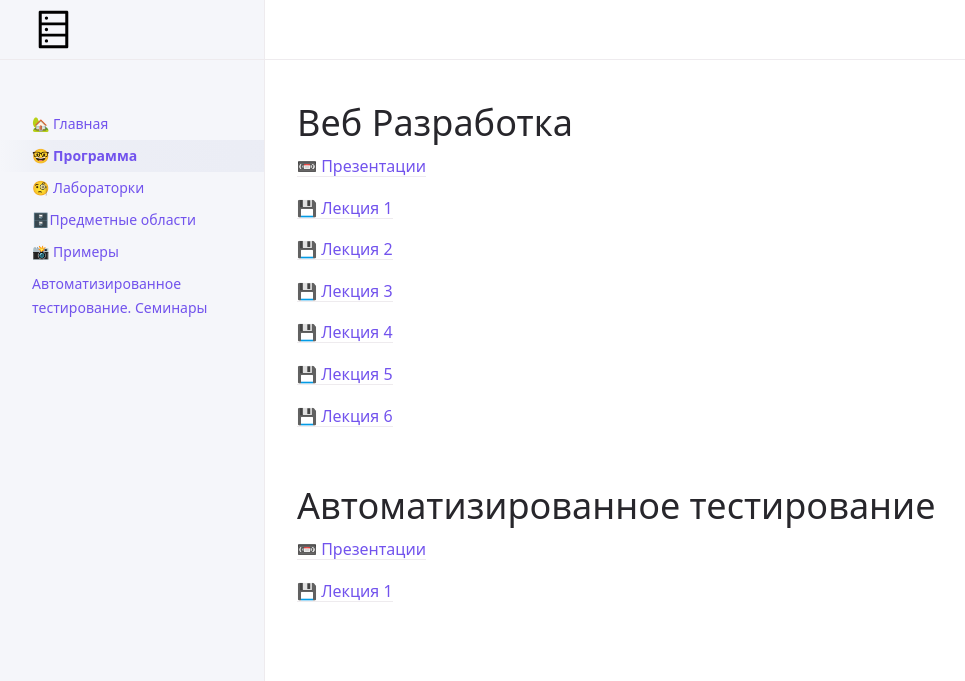
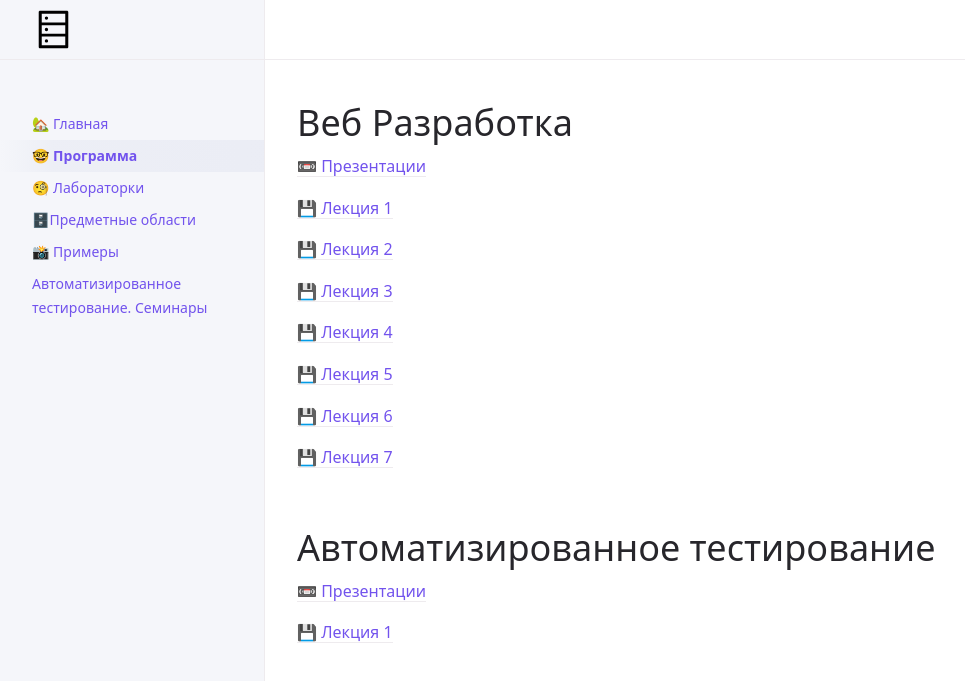
Before and after one commit to Das-dasein/db-lovefield, a Jekyll site: the page built from program.md, in a window 1280 px wide. Shown: the top 681 px of the page, without its empty margins (107-1072 px from the left). Built offline with Jekyll 4.4.1, drawn with Linux system fonts in a browser that asks for light colours; our own code applies the rules of GitHub Pages for plain Markdown files; a script that is not in the unit is left out.

Commit message:
Update program.md

```diff
--- a/program.md
+++ b/program.md
@@ -19,6 +19,8 @@ nav_order: 2
 
 [💾 Лекция 6](https://bbb.ssau.ru:8443/playback/presentation/2.3/5fdab412d456fb67a87df8140fbc8ccb3fa191ff-1677502898426) <br>
 
+[💾 Лекция 7](https://bbb.ssau.ru:8443/playback/presentation/2.3/5fdab412d456fb67a87df8140fbc8ccb3fa191ff-1678107788186) <br>
+
 
 # Автоматизированное тестирование
 
```
